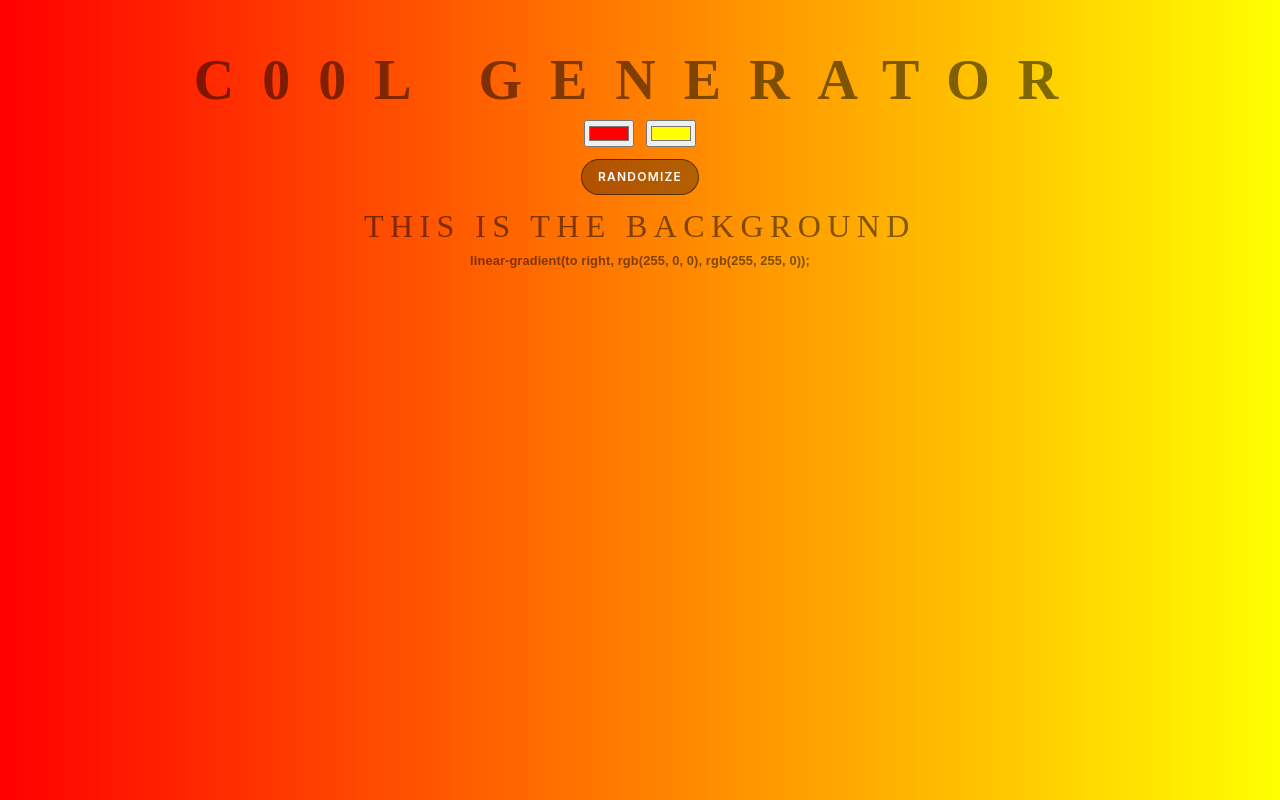
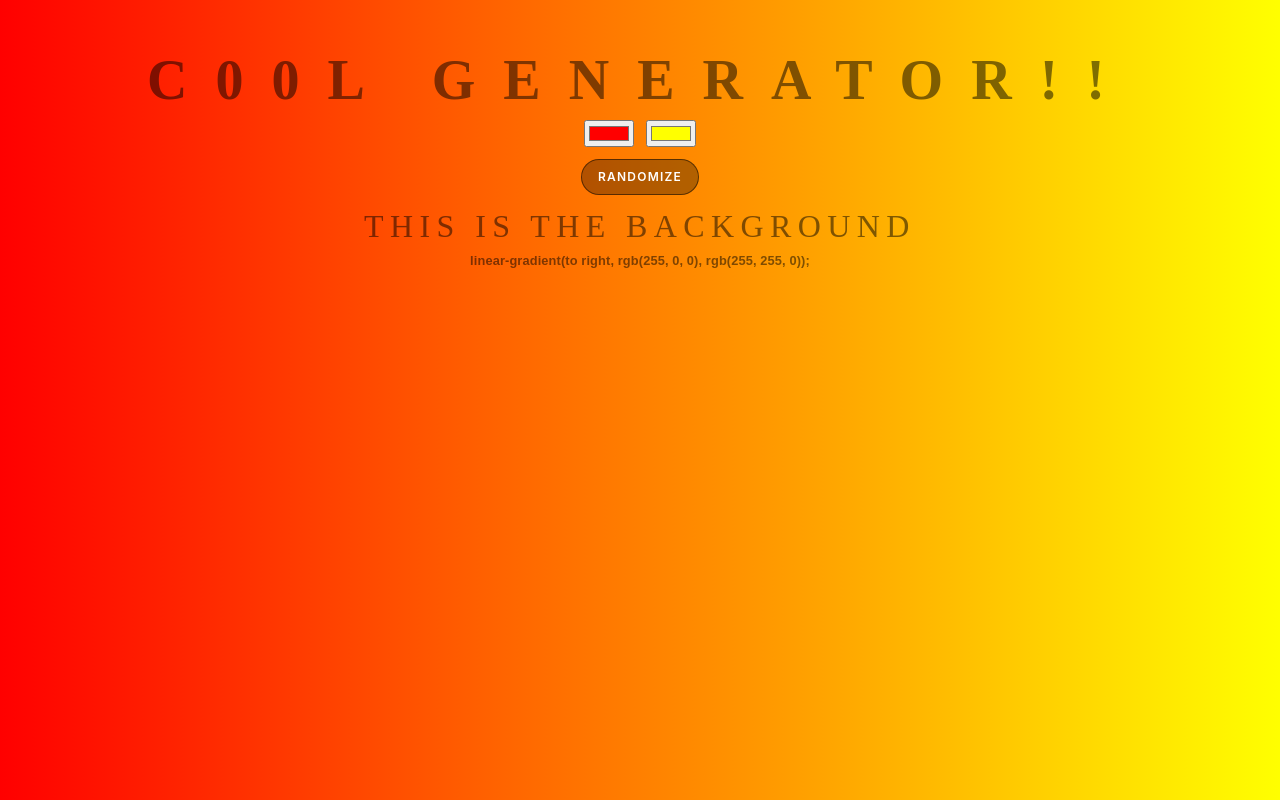
Before and after one commit to YazeedEld/background-generator, a plain HTML site: page index.html in a window 1280 px wide. Drawn offline with nearby package versions, Linux system fonts and the light colour scheme.

Commit message:
Adding exclamation

```diff
--- a/index.html
+++ b/index.html
@@ -8,7 +8,7 @@
 </head>
 
 <body id="gradient">
-    <h1>C00L Generator</h1>
+    <h1>C00L Generator!!</h1>
     <input class="color1" type="color" name="color1" value="#ff0000">
     <input class="color2" type="color" name="color2" value="#ffff00">
     <button class="btn btn-primary random-btn">Randomize</button>
```
